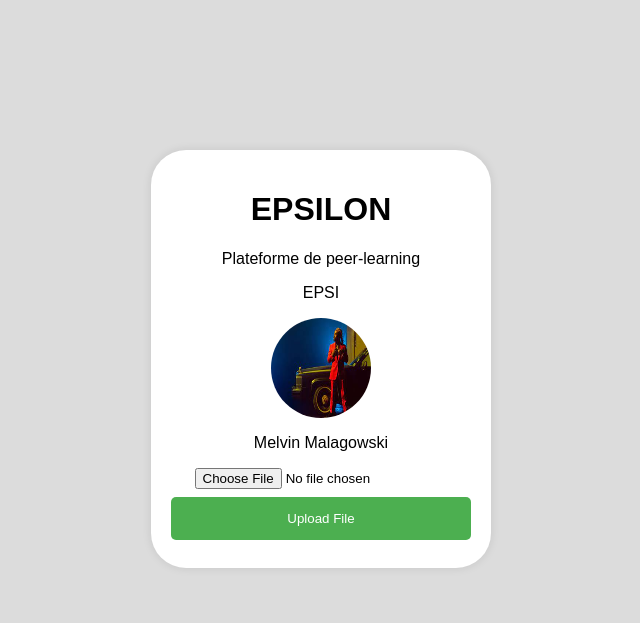
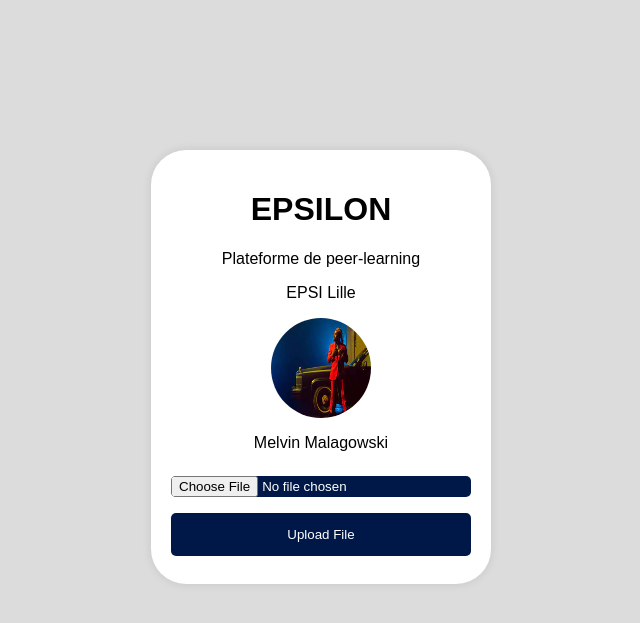
Before and after one commit to melio59/MaintenanceApp, a PHP site: page / in a window 1280 px wide. Shown: the top 623 px of the page, without its empty margins (319-959 px from the left). Run offline with PHP 8.4, Linux system fonts and the light colour scheme.

Commit message:
first commit

```diff
--- a/index.php
+++ b/index.php
@@ -11,11 +11,11 @@
     <form class="formulaire" action="upload.php" method="post" enctype="multipart/form-data">
         <h1>EPSILON</h1>
         <p>Plateforme de peer-learning</p>
-        <p> EPSI </p>
+        <p> EPSI Lille  </p>
         <img src="./melvin.jfif" alt="logo" class="jokair">
         <p> Melvin Malagowski </p>
 
-        <input type="file" name="fileToUpload" id="fileToUpload">
+        <input class="input-upload" type="file" name="fileToUpload" id="fileToUpload">
         <button type="submit" name="submit">Upload File</button>
     </form>
     </div>
--- a/style.css
+++ b/style.css
@@ -3,6 +3,9 @@
     font-family: Arial, sans-serif;
     margin: 0;
     padding: 0;
+    box-sizing: border-box;
+
+
 
 }
 
@@ -32,7 +35,7 @@
 
 .formulaire button {
 
-    background-color: #4CAF50;
+    background-color: #001848;
     color: white;
     padding: 14px 20px;
     margin: 8px 0;
@@ -43,3 +46,23 @@
 
 
 }
+
+.formulaire button:hover {
+    opacity: 0.8;
+}
+
+.input-upload {
+    background-color: #001848;
+
+}
+
+input[type="file" ] {
+   background-color: #001848;
+    color: white;
+
+    margin: 8px 0;
+    border: none;
+    cursor: pointer;
+    width: 100%;
+    border-radius: 5px;
+}
```
Also changed, not shown: upload.php (+26 -6 lines), uploads/3d-call-center-support-service-600nw-2314222699.jpg (added), uploads/buzzcut.png (added), uploads/facebook.png (added), uploads/logo-png_.png (added).
